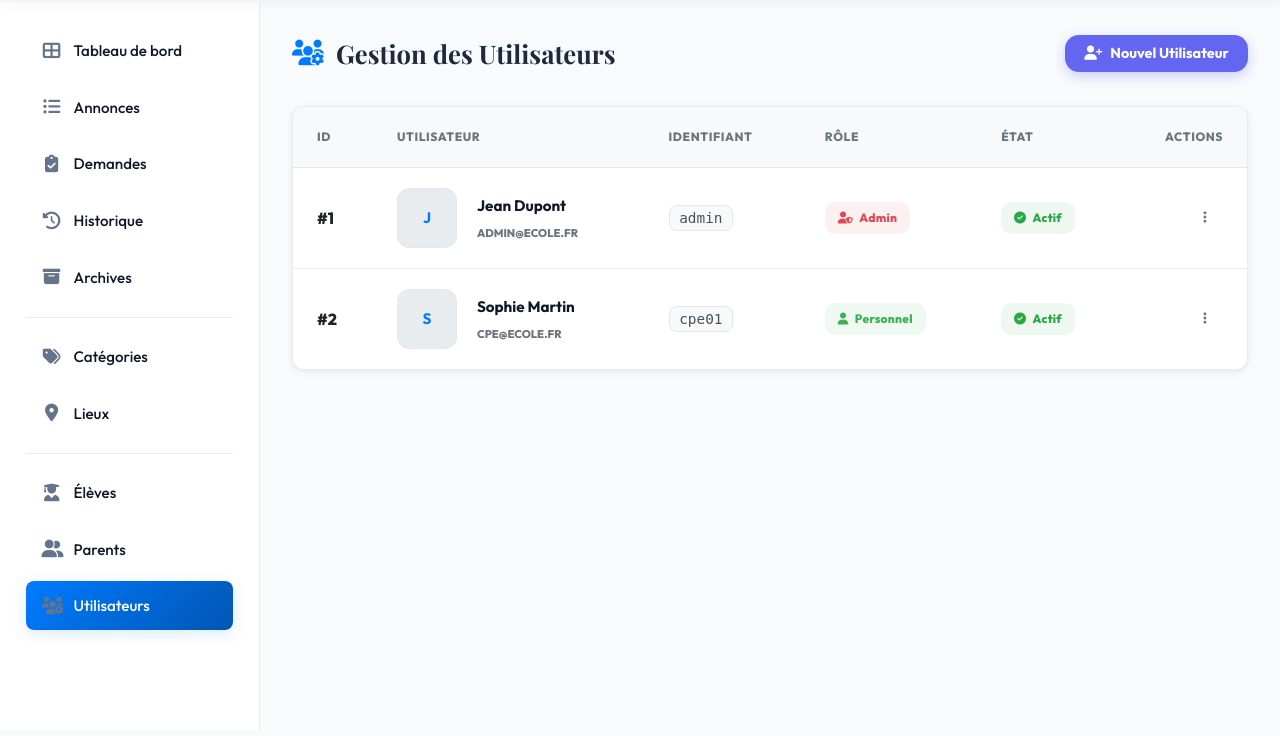
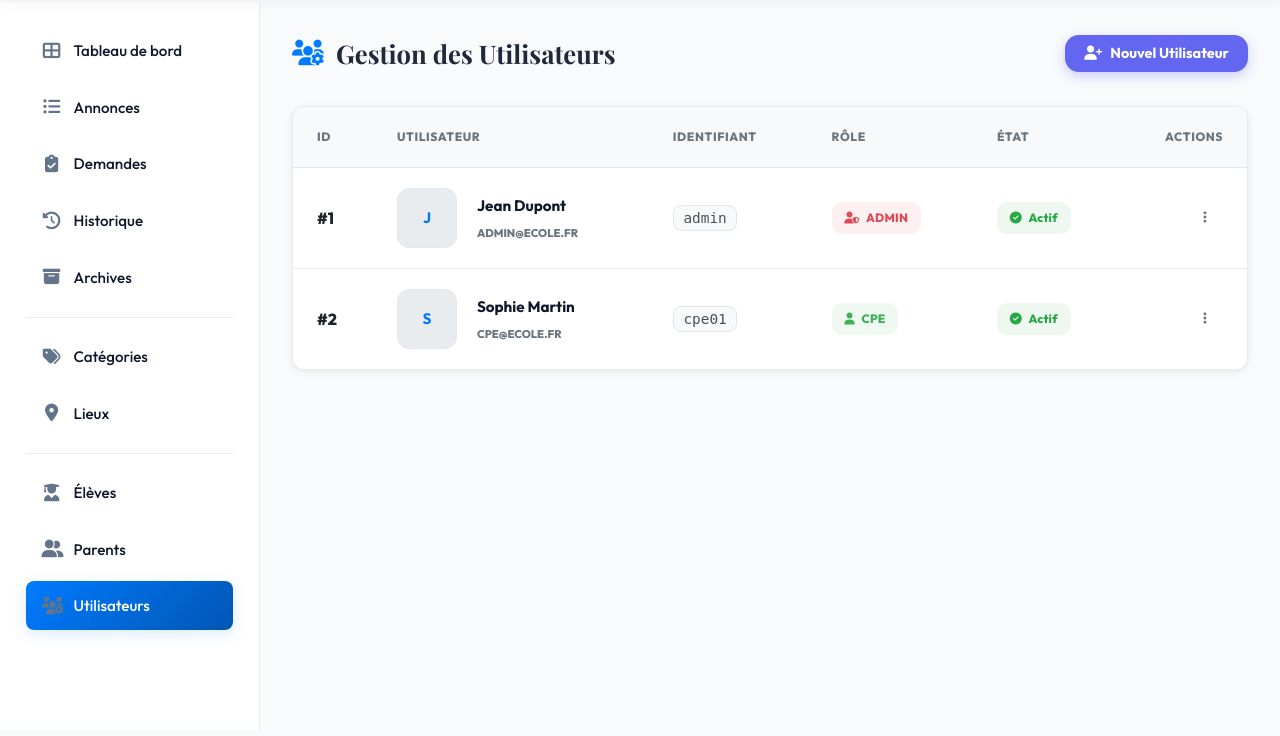
Before and after one commit to lailatalib52-stack/objet-perdus1, a PHP site: page /objets_perdus/admin/utilisateurs.php in a window 1280 px wide. Shown: the part 70-806 px from the top of the page. Run offline with PHP 8.4, Linux system fonts and the light colour scheme; a user stored in the database is signed in; data comes from the database, SQL or seed files in the repository; data that the repository does not hold is empty.

Commit message:
feat: dynamic ADMIN/CPE branding and bug fixes

```diff
--- a/admin/utilisateurs.php
+++ b/admin/utilisateurs.php
@@ -92,8 +92,8 @@ $utilisateurs = $pdo->query("SELECT * FROM utilisateurs WHERE role IN ('admin',
         <div class="form-group"><label>Mot de passe *</label><input type="password" name="password" required minlength="6" class="admin-input"></div>
         <div class="form-group"><label>Rôle *</label>
           <select name="role" class="admin-input">
-            <option value="personnel">Personnel (CPE)</option>
-            <option value="admin">Administrateur</option>
+            <option value="personnel">CPE</option>
+            <option value="admin">Administrateur (ADMIN)</option>
           </select>
         </div>
         <div class="form-group"><label>Prénom</label><input type="text" name="prenom" class="admin-input"></div>
@@ -139,7 +139,7 @@ $utilisateurs = $pdo->query("SELECT * FROM utilisateurs WHERE role IN ('admin',
             <td>
               <span class="statut-pill-premium <?= $u['role']==='admin'?'perdu':'trouve' ?>" style="opacity:0.9;">
                 <i class="fas fa-<?= $u['role']==='admin'?'user-shield':'user' ?>"></i>
-                <?= ucfirst($u['role']==='personnel'?'Personnel':$u['role']) ?>
+                <?= clean($u['role']==='admin'?'ADMIN':'CPE') ?>
               </span>
             </td>
 
--- /dev/null
+++ b/debug_url.php
@@ -0,0 +1,5 @@
+<?php
+require_once 'includes/functions.php';
+echo "SCRIPT_NAME: " . $_SERVER['SCRIPT_NAME'] . "\n";
+echo "BASE_URL: '" . BASE_URL . "'\n";
+echo "url('public/css/style.css'): " . url('public/css/style.css') . "\n";
--- a/espace-parent.php
+++ b/espace-parent.php
@@ -20,7 +20,7 @@ $eleves = $eleves->fetchAll();
         <div class="empty-state">
             <i class="fas fa-user-slash"></i>
             <h3>Aucun élève associé</h3>
-            <p>Veuillez contacter l'administration de l'école pour lier vos enfants à votre compte parent.</p>
+            <p>Veuillez contacter le bureau du CPE pour lier vos enfants à votre compte parent.</p>
         </div>
     <?php else: ?>
         <div style="display:grid; grid-template-columns:repeat(auto-fill, minmax(280px, 1fr)); gap:1.5rem;">
--- a/includes/admin_header.php
+++ b/includes/admin_header.php
@@ -22,7 +22,7 @@ if (!isset($active_page))
 <head>
   <meta charset="UTF-8">
   <meta name="viewport" content="width=device-width,initial-scale=1">
-  <title><?= isset($page_title) ? $page_title . ' – ' : '' ?>Objets École Admin</title>
+  <title><?= isset($page_title) ? $page_title . ' – ' : '' ?>Objets École <?= ($admin_user['role'] === 'admin') ? 'Admin' : 'CPE' ?></title>
   <link rel="stylesheet" href="<?= url('public/css/style.css') ?>">
   <link rel="stylesheet" href="https://cdnjs.cloudflare.com/ajax/libs/font-awesome/6.5.0/css/all.min.css">
   <link href="https://fonts.googleapis.com/css2?family=Inter:wght@300;400;500;600;700;800&display=swap"
@@ -34,7 +34,7 @@ if (!isset($active_page))
     <div class="nav-inner">
       <a href="<?= url('admin/index.php') ?>" class="logo">
         <span class="logo-icon"><i class="fas fa-search-location"></i></span>
-        <strong>Objets École</strong> <span>ADMIN</span>
+        <strong>Objets École</strong> <span><?= ($admin_user['role'] === 'admin') ? 'ADMIN' : 'CPE' ?></span>
       </a>
 
       <div class="nav-actions">
--- a/login.php
+++ b/login.php
@@ -80,7 +80,7 @@ $csrf = generateCSRF();
         <div class="form-group">
           <label><i class="fas fa-id-card"></i> Identifiant</label>
           <div class="input-with-icon">
-            <input type="text" name="login" required placeholder="Ex: admin" autocomplete="username">
+            <input type="text" name="login" required placeholder="Ex: cpe" autocomplete="username">
           </div>
         </div>
 
```
Also changed, not shown: 2 other files.
